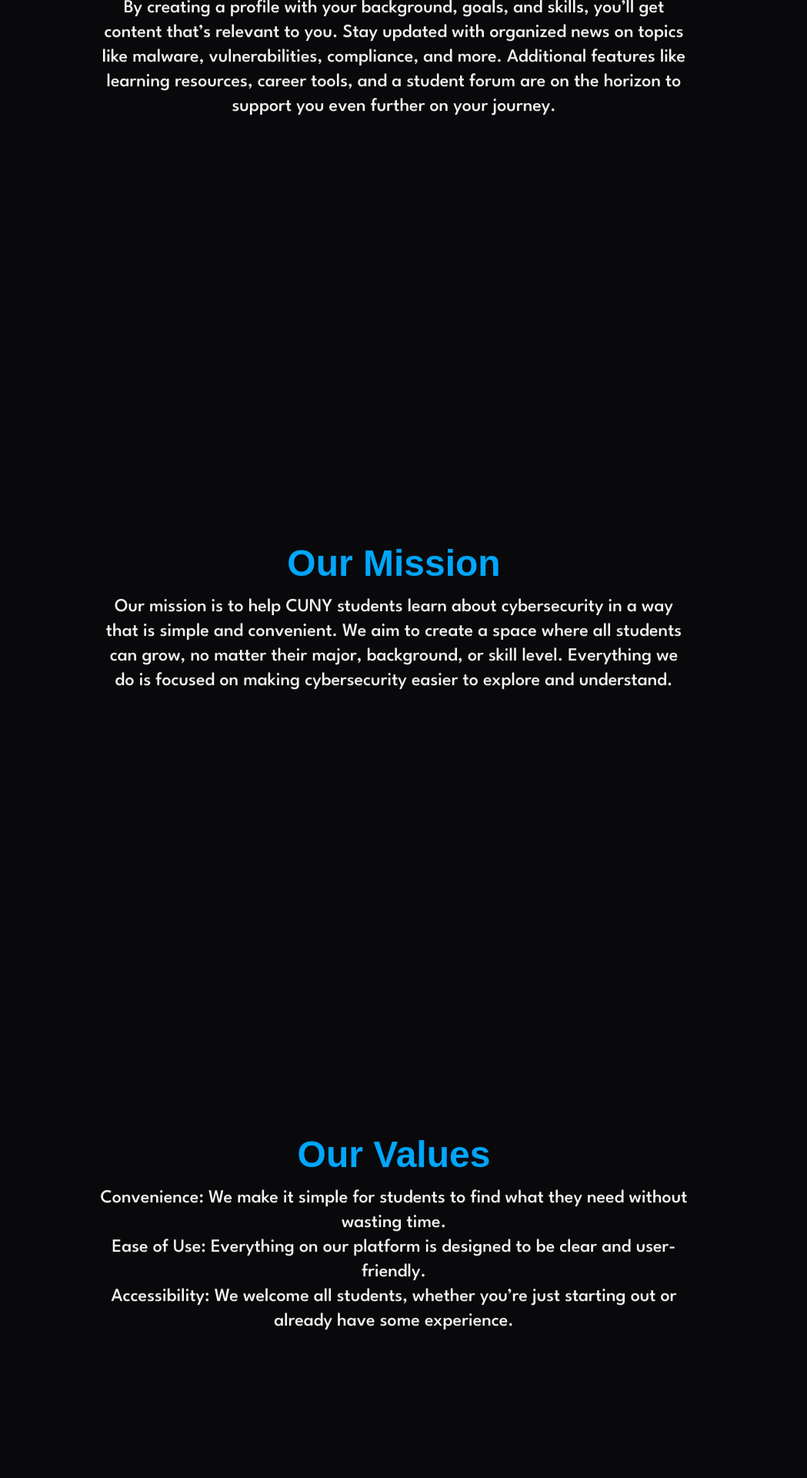
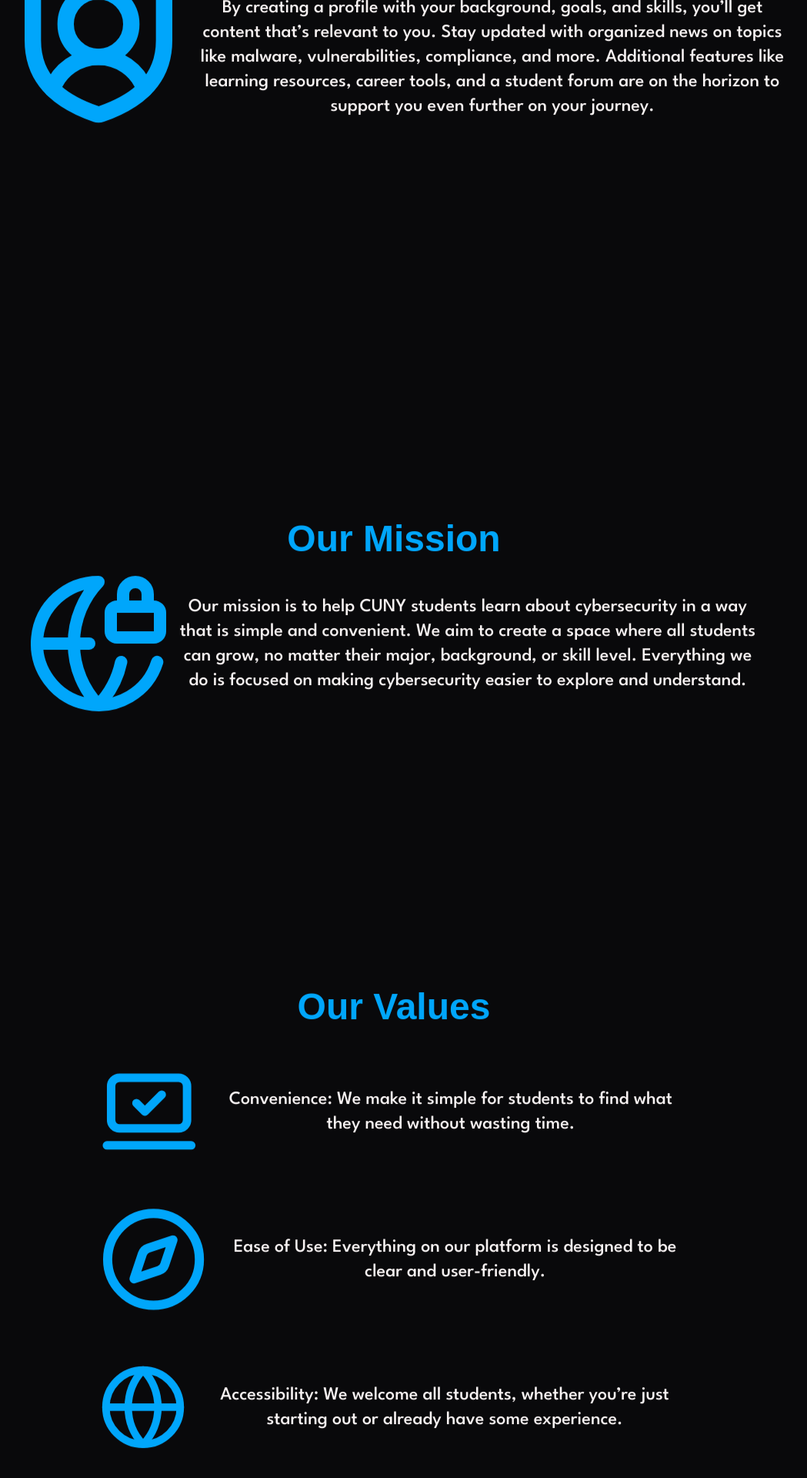
Before and after one commit to PrinceB2003/hipe-cyber, a React (Vite) app in the folder client/: page / in a window 1280 px wide. Shown: the part 1287-3207 px from the top of the page at 77% size, without its empty margins (128-1177 px from the left). Built offline with nearby package versions, Linux system fonts and the light colour scheme; no server answers; a web font is replaced by a local one.

Commit message:
updated landing page with icons

```diff
--- a/client/package.json
+++ b/client/package.json
@@ -13,6 +13,7 @@
     "@clerk/clerk-react": "^5.39.0",
     "@tailwindcss/vite": "^4.1.11",
     "framer-motion": "^12.23.12",
+    "lucide-react": "^0.539.0",
     "motion": "^12.23.12",
     "react": "^19.1.0",
     "react-dom": "^19.1.0",
--- a/client/src/App.jsx
+++ b/client/src/App.jsx
@@ -3,6 +3,9 @@ import LandingPage from './pages/LandingPage'
 import { SignedIn, SignedOut, SignInButton, SignOutButton, UserProfile } from "@clerk/clerk-react";
 import UserProfilePage from './pages/UserProfilePage';
 import { BrowserRouter, Routes, Route, Navigate } from 'react-router-dom';
+import InProgressPage from './pages/InProgressPage';
+import SignInPage from './pages/SignInPage';
+import SignUpPage from './pages/SignUpPage';
 
 function App() {
 
@@ -14,6 +17,9 @@ function App() {
 
       <Routes>
         <Route path="/" element={<LandingPage />} />
+        <Route path="/under-construction" element={<InProgressPage/>} />
+        <Route path="/sign-in" element={<SignInPage/>} />
+        <Route path="/sign-up" element={<SignUpPage/>} />
         <Route
           path="/profile"
           element={
--- /dev/null
+++ b/client/src/pages/InProgressPage.jsx
@@ -0,0 +1,17 @@
+import { Wrench } from 'lucide-react';
+
+
+function InProgressPage(){
+    return(
+        <>
+        <div className= "min-h-screen flex flex-col font-Heading items-center justify-center bg-[#09090B] text-[white]">
+            <Wrench size={256} color={"#00A6FB"} className='animate-pulse'/>
+            <h1 className="text-4xl font-SubHeadingfont-bold mb-4"> Feature Under Construction </h1>
+            <h2> Coming Soon!</h2>
+    </div>
+
+        </>
+    )
+}
+
+export default InProgressPage;
--- a/client/src/pages/LandingPage.jsx
+++ b/client/src/pages/LandingPage.jsx
@@ -5,6 +5,7 @@ import HeroCard from "../components/HeroCard";
 import AnimatedBackGround from "../components/AnimatedBackGround";
 import { SignedIn, SignedOut, SignInButton, SignOutButton, UserButton } from "@clerk/clerk-react";
 import SlideInText from "../components/SlideInText";
+import {ShieldUser,LaptopMinimalCheck,Compass,Globe,GlobeLock} from 'lucide-react';
 
 function LandingPage(){
     return (
@@ -41,6 +42,10 @@ function LandingPage(){
         <section id="about" className="bg-[#09090B] text-[#F9F4F4] text-center min-h-screen w-full flex flex-col items-center justify-center" >
         <SlideInText>
             <h1 className="font-SubHeading font-bold text-[#00A6FB] text-6xl mb-4">About Us</h1>
+            <div id="about-container" className="flex ">
+                <div>
+                    <ShieldUser size={256} color={"#00A6FB"}/>
+                </div>
                 <div className="h-xl w-3xl text-wrap place-self-center">
                     <p className="font-Text font-medium text-[#F9F4F4] text-center text-2xl ">
                         Our platform is built for CUNY students of all majors and experience levels, making it easy to learn about cybersecurity in a way that fits your interests.
@@ -49,18 +54,25 @@ function LandingPage(){
                         and a student forum are on the horizon to support you even further on your journey.
                     </p>
                 </div>
+            </div>
         </SlideInText>
         </section>
 
         <section id="mission" className="bg-[#09090B] text-[#F9F4F4] text-center min-h-screen w-full flex flex-col items-center justify-center">
           <SlideInText>
             <h1 className="font-SubHeading font-bold text-[#00A6FB] text-5xl mb-4">Our Mission</h1>
+            <div id="mission-container" className="flex">
+                <div class>
+                    <GlobeLock size={192} color={"#00A6FB"}/>
+                </div>
+
                 <div className="font-Text font-medium text-2xl h-xl w-3xl text-wrap place-self-center">
                     <p>
                         Our mission is to help CUNY students learn about cybersecurity in a way that is simple and convenient.
                         We aim to create a space where all students can grow, no matter their major, background, or skill level.
                         Everything we do is focused on making cybersecurity easier to explore and understand.
                     </p>
+                </div>
              </div>
            </SlideInText>
         </section>
@@ -69,9 +81,20 @@ function LandingPage(){
           <SlideInText>
             <h1 className="font-SubHeading font-bold text-[#00A6FB] text-5xl mb-4"> Our Values</h1>
             <div className="font-Text font-medium text-2xl h-xl w-3xl text-wrap place-self-center">
+                <div className="flex gap-4 items-center">
+                    <LaptopMinimalCheck size={192} color={"#00A6FB"} />
                     <p>Convenience: We make it simple for students to find what they need without wasting time. </p>
+                </div>
+                <div className="flex gap-4  items-center">
+                  <Compass size={192} color={"#00A6FB"}/>
                   <p>Ease of Use: Everything on our platform is designed to be clear and user-friendly. </p>
+                </div>
+
+                <div className="flex gap-4  items-center">
+                    <Globe size={192} color={"#00A6FB"}/>
                     <p>Accessibility: We welcome all students, whether you’re just starting out or already have some experience. </p>
+                </div>
+
             </div>
           </SlideInText>
         </section>
@@ -90,7 +113,7 @@ function LandingPage(){
                         </p>
                     </div>
                     <div className="h-12 flex flex-col item-center">
-                         <a className="font-Text font-medium text-center rounded-full bg-[#00A6FB] h-1xl w-36 cursor-pointer hover:scale-125 transition">Learn more</a>
+                         <a href="/under-construction"className="font-Text font-medium text-center rounded-full bg-[#00A6FB] h-1xl w-36 cursor-pointer hover:scale-125 transition">Learn more</a>
                     </div>
                 </HeroCard>
                 <HeroCard>
@@ -105,7 +128,7 @@ function LandingPage(){
                     </div>
 
                     <div className="h-12 flex flex-col item-center">
-                        <a className="font-Text font-medium text-center rounded-full bg-[#00A6FB] h-1xl w-36 cursor-pointer hover:scale-125 transition">Learn more</a>
+                        <a href="/under-construction" className="font-Text font-medium text-center rounded-full bg-[#00A6FB] h-1xl w-36 cursor-pointer hover:scale-125 transition">Learn more</a>
                     </div>
 
                 </HeroCard>
@@ -121,7 +144,7 @@ function LandingPage(){
                     </div>
 
                     <div className="h-12 flex flex-col item-center">
-                        <a className="font-Text font-medium text-center rounded-full bg-[#00A6FB] h-1xl w-36 cursor-pointer hover:scale-125 transition">Learn more</a>
+                        <a href="/under-construction" className="font-Text font-medium text-center rounded-full bg-[#00A6FB] h-1xl w-36 cursor-pointer hover:scale-125 transition">Learn more</a>
                     </div>
 
                 </HeroCard>
--- /dev/null
+++ b/client/src/pages/SignInPage.jsx
@@ -0,0 +1,12 @@
+import React from 'react';
+import { SignIn } from '@clerk/clerk-react';
+
+function SignInPage() {
+  return (
+
+      <SignIn />
+
+  );
+}
+
+export default SignInPage;
--- /dev/null
+++ b/client/src/pages/SignUpPage.jsx
@@ -0,0 +1,12 @@
+import React from 'react';
+import { SignUp } from '@clerk/clerk-react';
+
+function SignUpPage() {
+  return (
+
+      <SignUp />
+
+  );
+}
+
+export default SignUpPage;
```
Also changed, not shown: 1 other file (tests, documents, lock files or other folders). Lines whose indentation alone changed are shown as unchanged.
